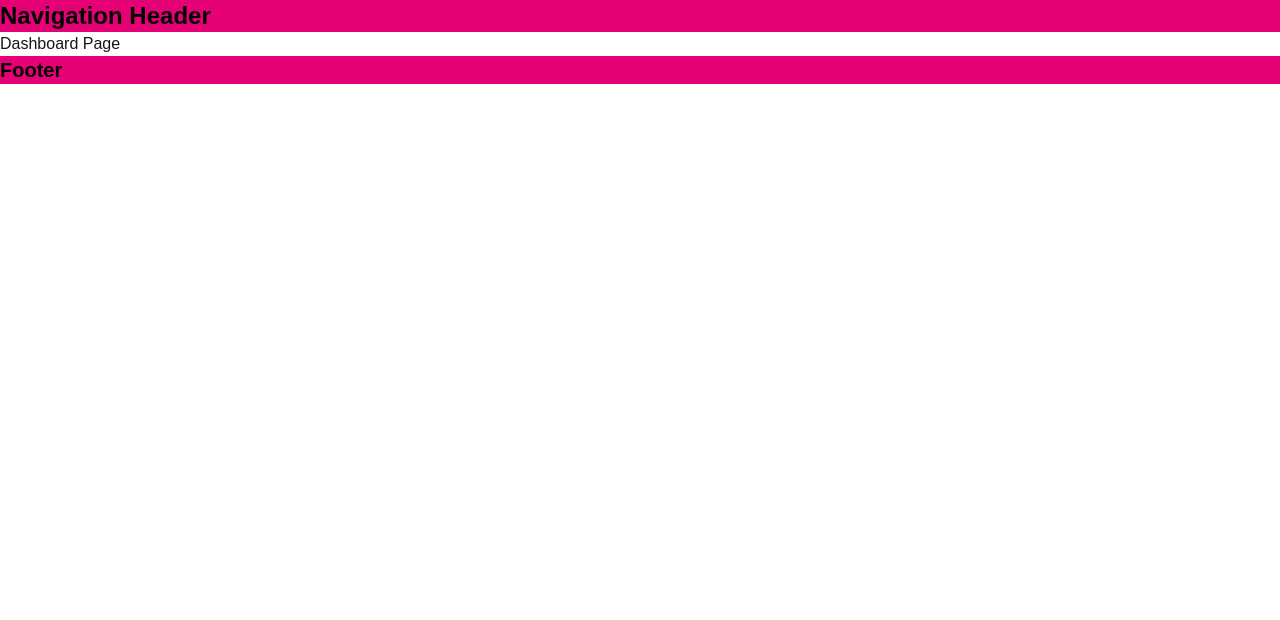
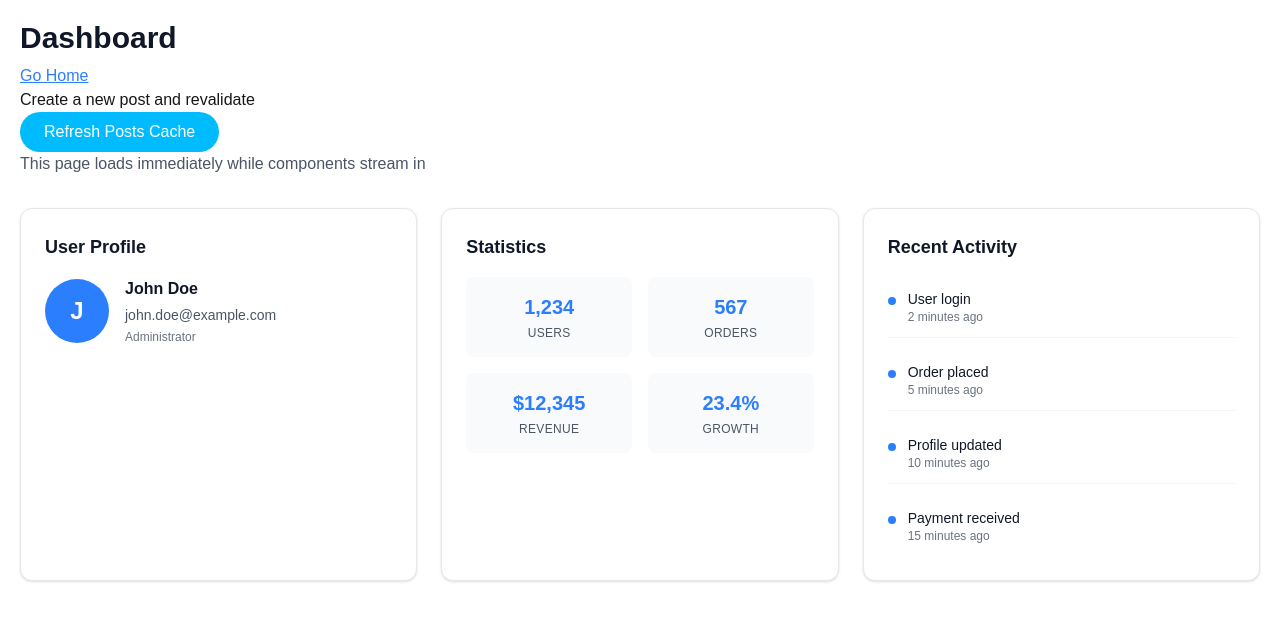
Before and after one commit to Yoon03-cloud/next.js_FullStack, a Next.js app in the folder next-shop/: page /dashboard in a window 1280 px wide. Shown: the top 620 px of the page. Built offline with nearby package versions, Linux system fonts and the light colour scheme.

Commit message:
new commit

```diff
--- /dev/null
+++ b/next-shop/app/(root)/blog/loading.tsx
@@ -0,0 +1,7 @@
+import React from "react";
+
+function BlogLoading() {
+  return <div>BlogLoading ........</div>;
+}
+
+export default BlogLoading;
--- a/next-shop/app/(root)/blog/page.tsx
+++ b/next-shop/app/(root)/blog/page.tsx
@@ -6,7 +6,12 @@ interface Post {
 }
 
 async function Blog() {
-  const response = await fetch("http://localhost:4000/post");
+  await new Promise((resolve) => setTimeout(resolve, 2000)); // Simulate network delay
+  const response = await fetch("http://localhost:4000/post", {
+    // next: { revalidate: 10 },
+    // tags: ["post"], // on demand revalidation
+    cache: "no-store",
+  });
   if (!response.ok) {
     throw new Error("Failed to fetch posts");
   }
--- a/next-shop/app/(root)/dashboard/page.tsx
+++ /dev/null
@@ -1,7 +0,0 @@
-import React from "react";
-
-function Dashboard() {
-  return <div>Dashboard Page</div>;
-}
-
-export default Dashboard;
--- /dev/null
+++ b/next-shop/app/actions/post.ts
@@ -0,0 +1,6 @@
+"use server";
+import { revalidateTag } from "next/cache";
+
+export async function refreshPostsCache() {
+  revalidateTag("posts", "max");
+}
--- /dev/null
+++ b/next-shop/app/dashboard/page.tsx
@@ -0,0 +1,64 @@
+import { Suspense } from "react";
+import Link from "next/link";
+import UserProfile from "@/component/dashboard/userProfile";
+import Statistics from "@/component/dashboard/statistics";
+import RecentActivity from "@/component/dashboard/recentActivity";
+import { refreshPostsCache } from "../actions/post";
+
+export default function Dashboard() {
+  return (
+    <div className="mx-auto min-h-screen bg-white p-5">
+      <h1 className="mb-2 text-3xl font-bold text-gray-900">Dashboard</h1>
+      <Link href="/" className="text-blue-500 underline">
+        Go Home
+      </Link>
+      {/* Creating a new post and revalidate */}
+      <form action={refreshPostsCache}>
+        <p>Create a new post and revalidate</p>
+        <button
+          type="submit"
+          className="rounded-full bg-sky-400 px-6 py-2 text-white"
+        >
+          Refresh Posts Cache
+        </button>
+      </form>
+      <p className="mb-8 text-gray-600">
+        This page loads immediately while components stream in
+      </p>
+
+      <div className="grid grid-cols-1 gap-6 md:grid-cols-2 lg:grid-cols-3">
+        {/* Component with Suspense - will stream in */}
+        <div className="rounded-xl border border-gray-200 bg-white p-6 shadow-sm">
+          <Suspense fallback={<LoadingCard title="User Profile" />}>
+            <UserProfile />
+          </Suspense>
+        </div>
+
+        {/* Another Suspense boundary */}
+        <div className="rounded-xl border border-gray-200 bg-white p-6 shadow-sm">
+          <Suspense fallback={<LoadingCard title="Statistics" />}>
+            <Statistics />
+          </Suspense>
+        </div>
+
+        {/* Regular component without suspense */}
+        <div className="rounded-xl border border-gray-200 bg-white p-6 shadow-sm">
+          <RecentActivity />
+        </div>
+      </div>
+    </div>
+  );
+}
+
+// Loading component for Suspense fallback
+function LoadingCard({ title }: { title: string }) {
+  return (
+    <div>
+      <h3 className="mb-4 text-lg font-semibold text-gray-900">{title}</h3>
+      <div className="flex items-center gap-3 text-gray-600">
+        <div className="h-5 w-5 animate-spin rounded-full border-2 border-gray-200 border-t-blue-500"></div>
+        <p>Loading {title}...</p>
+      </div>
+    </div>
+  );
+}
--- /dev/null
+++ b/next-shop/component/dashboard/recentActivity.tsx
@@ -0,0 +1,35 @@
+function RecentActivity() {
+  // This component loads immediately (no suspense)
+  const activities = [
+    { id: 1, action: "User login", time: "2 minutes ago" },
+    { id: 2, action: "Order placed", time: "5 minutes ago" },
+    { id: 3, action: "Profile updated", time: "10 minutes ago" },
+    { id: 4, action: "Payment received", time: "15 minutes ago" },
+  ];
+
+  return (
+    <div>
+      <h3 className="mb-4 text-lg font-semibold text-gray-900">
+        Recent Activity
+      </h3>
+      <div className="space-y-3">
+        {activities.map((activity) => (
+          <div
+            key={activity.id}
+            className="flex items-start gap-3 border-b border-gray-100 py-3 last:border-b-0"
+          >
+            <div className="mt-2 h-2 w-2 rounded-full bg-blue-500"></div>
+            <div className="flex-1">
+              <div className="text-sm font-medium text-gray-900">
+                {activity.action}
+              </div>
+              <div className="text-xs text-gray-500">{activity.time}</div>
+            </div>
+          </div>
+        ))}
+      </div>
+    </div>
+  );
+}
+
+export default RecentActivity;
--- /dev/null
+++ b/next-shop/component/dashboard/statistics.tsx
@@ -0,0 +1,62 @@
+async function Statistics() {
+  // Simulate even slower data fetching
+  const stats = await fetchStatistics();
+
+  return (
+    <div>
+      <h3 className="mb-4 text-lg font-semibold text-gray-900">Statistics</h3>
+      <div className="grid grid-cols-2 gap-4">
+        <div className="rounded-lg bg-gray-50 p-4 text-center">
+          <div className="mb-1 text-xl font-bold text-blue-500">
+            {stats.users}
+          </div>
+          <div className="text-xs tracking-wide text-gray-600 uppercase">
+            Users
+          </div>
+        </div>
+        <div className="rounded-lg bg-gray-50 p-4 text-center">
+          <div className="mb-1 text-xl font-bold text-blue-500">
+            {stats.orders}
+          </div>
+          <div className="text-xs tracking-wide text-gray-600 uppercase">
+            Orders
+          </div>
+        </div>
+        <div className="rounded-lg bg-gray-50 p-4 text-center">
+          <div className="mb-1 text-xl font-bold text-blue-500">
+            {stats.revenue}
+          </div>
+          <div className="text-xs tracking-wide text-gray-600 uppercase">
+            Revenue
+          </div>
+        </div>
+        <div className="rounded-lg bg-gray-50 p-4 text-center">
+          <div className="mb-1 text-xl font-bold text-blue-500">
+            {stats.growth}%
+          </div>
+          <div className="text-xs tracking-wide text-gray-600 uppercase">
+            Growth
+          </div>
+        </div>
+      </div>
+    </div>
+  );
+}
+
+// Simulate slow API call with 5 second delay
+async function fetchStatistics() {
+  console.log("Fetching statistics...");
+  await new Promise((resolve) => setTimeout(resolve, 5000)); // 5 second delay
+  //   await fetch("https://api.restful-api.dev/objects", {
+  //     cache: "no-store",
+  //   });
+
+  return {
+    users: "1,234",
+    orders: "567",
+    revenue: "$12,345",
+    growth: "23.4",
+  };
+}
+
+export default Statistics;
--- /dev/null
+++ b/next-shop/component/dashboard/userProfile.tsx
@@ -0,0 +1,40 @@
+async function UserProfile() {
+  // Simulate slow data fetching
+  const userData = await fetchUserData();
+
+  return (
+    <div>
+      <h3 className="mb-4 text-lg font-semibold text-gray-900">User Profile</h3>
+      <div className="flex items-center gap-4">
+        <div className="flex h-16 w-16 items-center justify-center rounded-full bg-blue-500 text-2xl font-bold text-white">
+          {userData.name.charAt(0)}
+        </div>
+        <div className="flex-1">
+          <h4 className="mb-1 text-base font-semibold text-gray-900">
+            {userData.name}
+          </h4>
+          <p className="mb-1 text-sm text-gray-600">{userData.email}</p>
+          <p className="text-xs text-gray-500">{userData.role}</p>
+        </div>
+      </div>
+    </div>
+  );
+}
+
+// Simulate slow API call
+async function fetchUserData() {
+  console.log("Fetching user data...");
+  await new Promise((resolve) => setTimeout(resolve, 3000)); // 3 second delay
+  //   await fetch("https://api.restful-api.dev/objects/7", {
+  //     cache: "no-store",
+  //   });
+
+  return {
+    name: "John Doe",
+    email: "john.doe@example.com",
+    role: "Administrator",
+    joinDate: "2024-01-15",
+  };
+}
+
+export default UserProfile;
```
Also changed, not shown: next-shop/app/dashboard/loading.tsx (renamed from next-shop/app/(root)/dashboard/loading.tsx).
